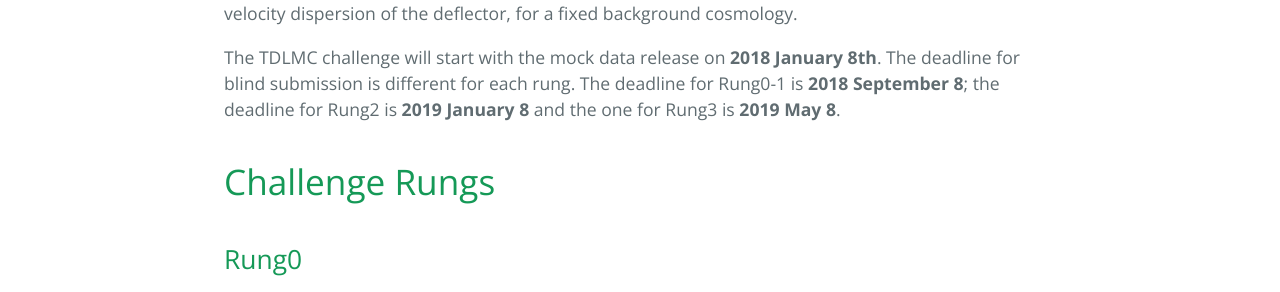
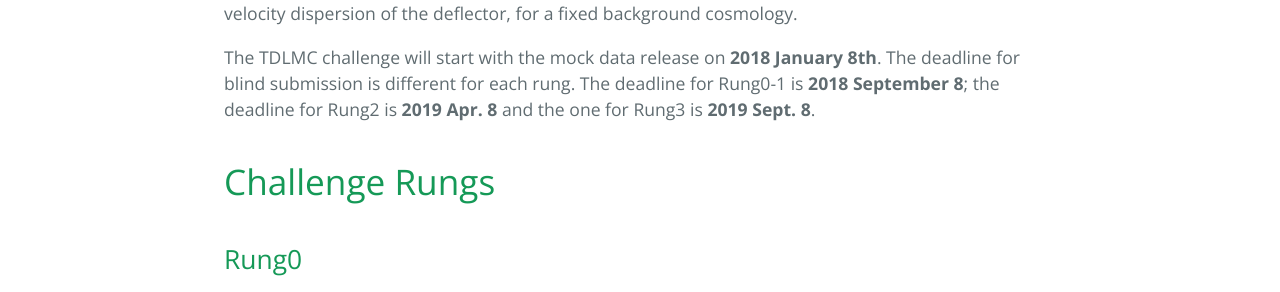
Before and after one commit to TDLMC/TDLMC.github.io, a Jekyll site: the page built from index.md, in a window 1280 px wide. Shown: the part 896-1188 px from the top of the page. Built offline with Jekyll 4.4.1, drawn with Linux system fonts in a browser that asks for light colours; our own code applies the rules of GitHub Pages for plain Markdown files.

Commit message:
Update index.md

```diff
--- a/index.md
+++ b/index.md
@@ -6,7 +6,7 @@ Strong gravitational lenses with measured time delay are a powerful tool to meas
 We aim to assess the present capabilities of lens modeling codes and assumptions and test the level of accuracy of inferred cosmological parameters given realistic mock datasets. We invite scientists to model a set of simulated _Hubble Space Telescope_ (_HST_) observations of _50_  mock lens systems. The systems are organized in rungs, with the complexity and realism increasing going up the ladder. The goal of the challenge is to infer _H0_  for each rung, given the _HST_  images, the time delay, and a stellar velocity dispersion of the deflector, for a fixed background cosmology.
 
 The TDLMC challenge will start with the mock data release on __2018 January 8th__.
-The deadline for blind submission is different for each rung. The deadline for Rung0-1 is __2018 September 8__; the deadline for Rung2 is __2019 January 8__ and the one for Rung3 is __2019 May 8__.
+The deadline for blind submission is different for each rung. The deadline for Rung0-1 is __2018 September 8__; the deadline for Rung2 is __2019 Apr. 8__ and the one for Rung3 is __2019 Sept. 8__.
 
 # [](#Data-sets)Challenge Rungs
 
```
